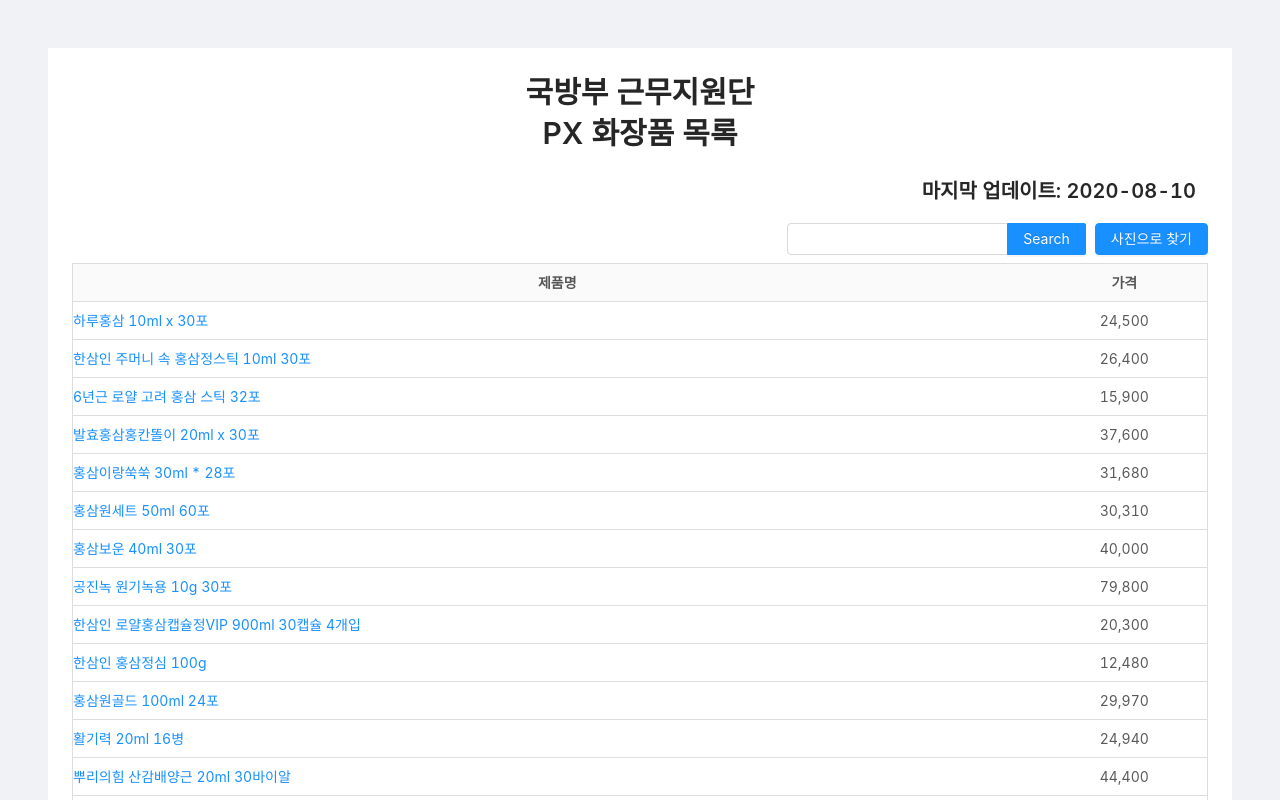
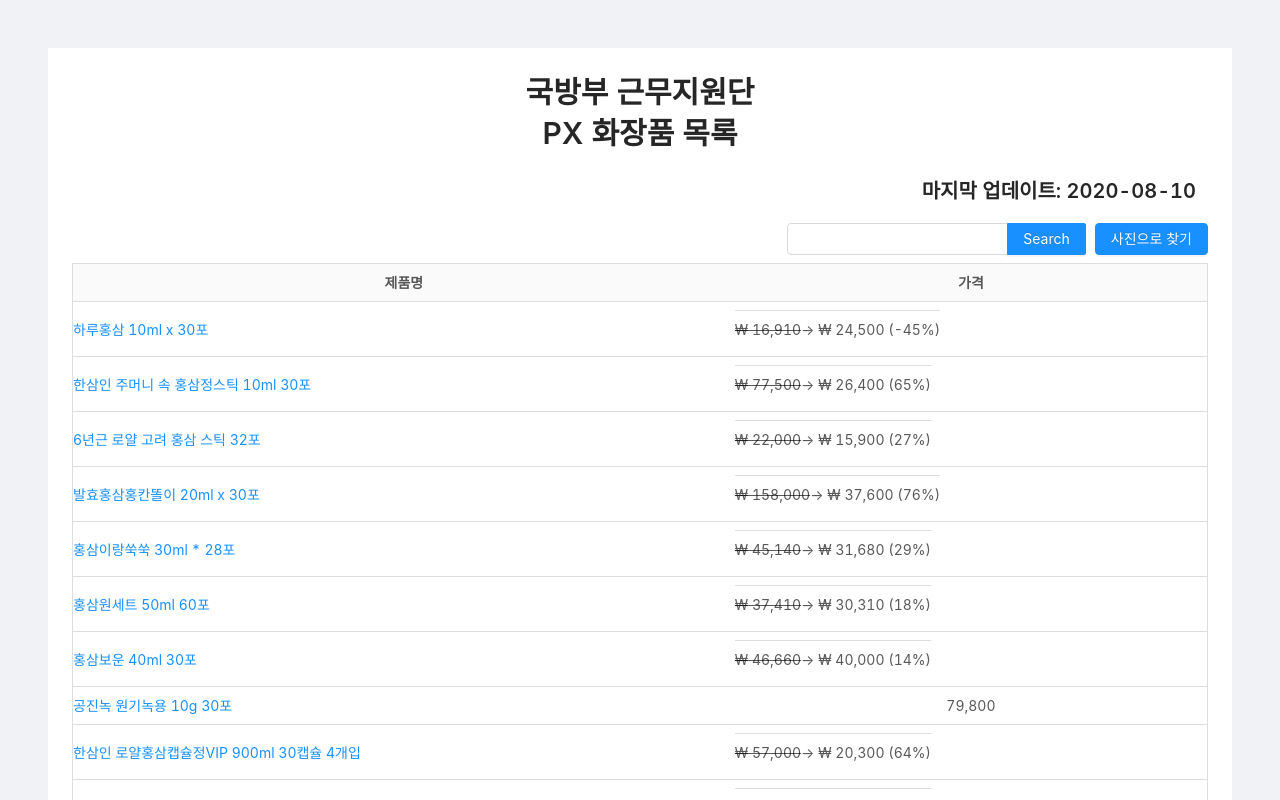
Before and after one commit to Noverish/PX-Cosmetics, a React (Create React App) app: page / in a window 1280 px wide. Shown: the top 800 px of the page. Built offline with nearby package versions, Linux system fonts and the light colour scheme.

Commit message:
Show real price and discount rate on home page

```diff
--- a/src/components/product-item.tsx
+++ b/src/components/product-item.tsx
@@ -8,13 +8,24 @@ interface Props {
 }
 
 export default ({ product }: Props) => {
-  const { name, link } = product;
-  const price = numberWithCommas(product.price);
+  const {
+    name, link, price, realPrice, rate,
+  } = product;
+  const priceStr = numberWithCommas(price);
+
+  const priceElement = (realPrice && rate) ? (
+    <span>
+      <span style={{ textDecoration: 'line-through' }}>{`₩ ${numberWithCommas(realPrice)}`}</span>
+      <span>{` → ₩ ${priceStr} (${rate}%)`}</span>
+    </span>
+  ) : (
+    <span>{priceStr}</span>
+  );
 
   return (
     <a className="tr" href={link} target="_blank" rel="noopener noreferrer">
       <span className="name">{name}</span>
-      <span>{price}</span>
+      {priceElement}
     </a>
   );
 };
--- a/src/data/products.ts
+++ b/src/data/products.ts
@@ -492,14 +492,20 @@ const productsDAO: ProductDAO[] = [
 ];
 
 const products: Product[] = productsDAO.map((v) => {
-  const verticesInSection = vertices[v.section];
-  const newArea = v.area.map((v2) => verticesInSection[v2]);
+  const {
+    price, realPrice, section, area,
+  } = v;
+
+  const verticesInSection = vertices[section];
+  const newArea = area.map((v2) => verticesInSection[v2]);
+  const rate = realPrice ? Math.floor((realPrice - price) / realPrice * 100) : undefined;
   sortCoordClockwise(newArea);
 
   return {
     ...v,
     area: newArea,
     link: v.link || `https://search.shopping.naver.com/search/all?query=${v.name}`,
+    rate,
   };
 });
 
--- a/src/models/index.ts
+++ b/src/models/index.ts
@@ -4,6 +4,7 @@ export interface Product {
   section: number;
   area: PercentCoord[];
   realPrice?: number;
+  rate?: number;
   link: string;
 }
 
--- a/src/pages/home.tsx
+++ b/src/pages/home.tsx
@@ -53,7 +53,7 @@ const HomePage = () => {
       <Title style={{ textAlign: 'right' }} level={4}>마지막 업데이트: 2020-08-10</Title>
       <div className="search-bar">
         <Search enterButton="Search" onChange={onQueryChange} value={query} />
-        <Dropdown overlay={menu} placement="bottomRight" trigger={['click', 'hover']}>
+        <Dropdown overlay={menu} placement="bottomRight" trigger={['click']}>
           <Button type="primary">사진으로 찾기</Button>
         </Dropdown>
       </div>
```
